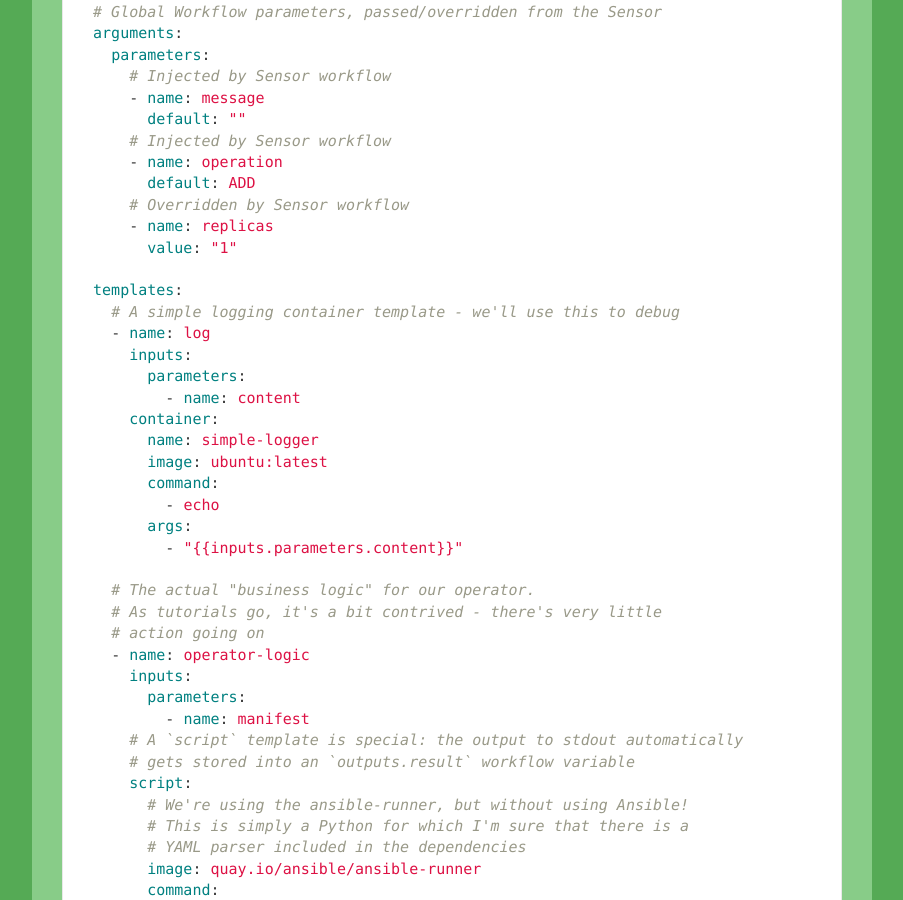
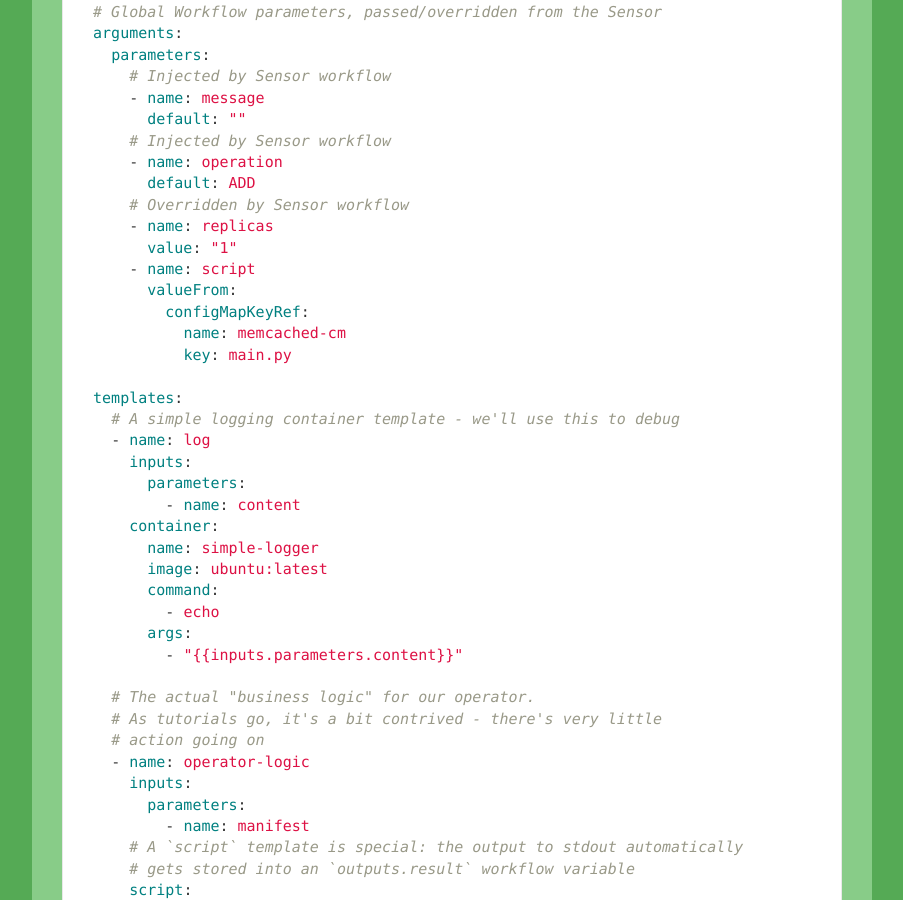
Before and after one commit to reinvantveer/reinvantveer.github.io, a Jekyll site: the page built from _posts/2022-01-29-easier-operator.md, in a window 1280 px wide and 900 px high, scrolled down 12670 px. Shown: the whole window, without its empty margins (188-1091 px from the left). Built offline with Jekyll 4.4.1, drawn with Linux system fonts in a browser that asks for light colours; comment, search, counter and statistics services are not loaded.

Commit message:
add operator script to workflow-global variables
Signed-off-by: reinvantveer <rein@vantveer.me>

```diff
--- a/_includes/memcached/workflow-template.yaml
+++ b/_includes/memcached/workflow-template.yaml
@@ -27,6 +27,11 @@ spec:
       # Overridden by Sensor workflow
       - name: replicas
         value: "1"
+      - name: script
+        valueFrom:
+          configMapKeyRef:
+            name: memcached-cm
+            key: main.py
 
   templates:
     # A simple logging container template - we'll use this to debug
```
